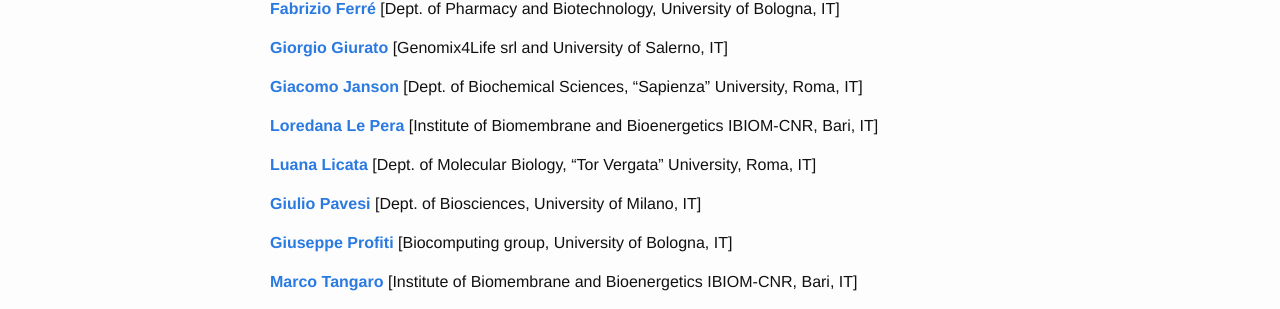
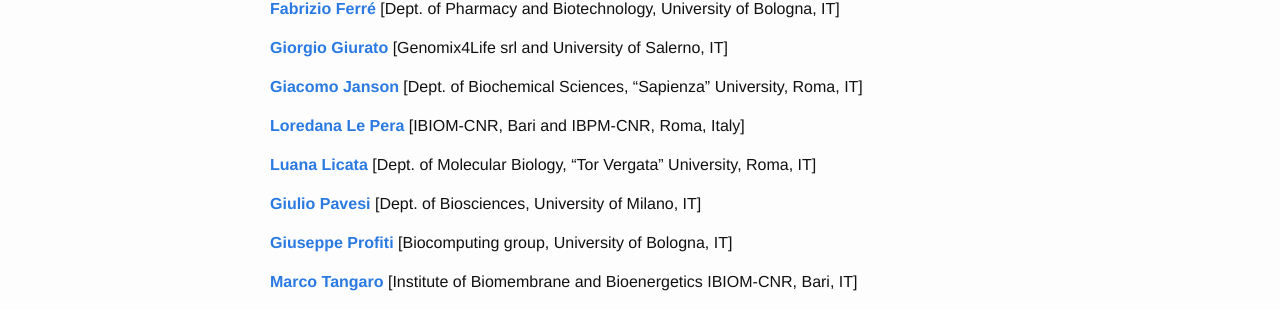
Before and after one commit to ELIXIR-IIB-training/website, a Jekyll site: the page built from _pages/02-trainers.md, in a window 1280 px wide. Shown: the part 588-897 px from the top of the page. Built offline with Jekyll 4.4.1, drawn with Linux system fonts in a browser that asks for light colours.

Commit message:
Update affiliation

```diff
--- a/_pages/02-trainers.md
+++ b/_pages/02-trainers.md
@@ -29,7 +29,7 @@ permalink: /trainers/
 
 [**Giacomo Janson**](../instructors/giacomo_janson.html) [Dept. of Biochemical Sciences, "Sapienza" University, Roma, IT]<br>
 
-[**Loredana Le Pera**](../instructors/loredana_le_pera.html) [Institute of Biomembrane and Bioenergetics IBIOM-CNR, Bari, IT]<br>
+[**Loredana Le Pera**](../instructors/loredana_le_pera.html) [IBIOM-CNR, Bari and IBPM-CNR, Roma, Italy]<br>
 
 [**Luana Licata**](../instructors/luana_licata.html) [Dept. of Molecular Biology, "Tor Vergata" University, Roma, IT]<br>
 
```
